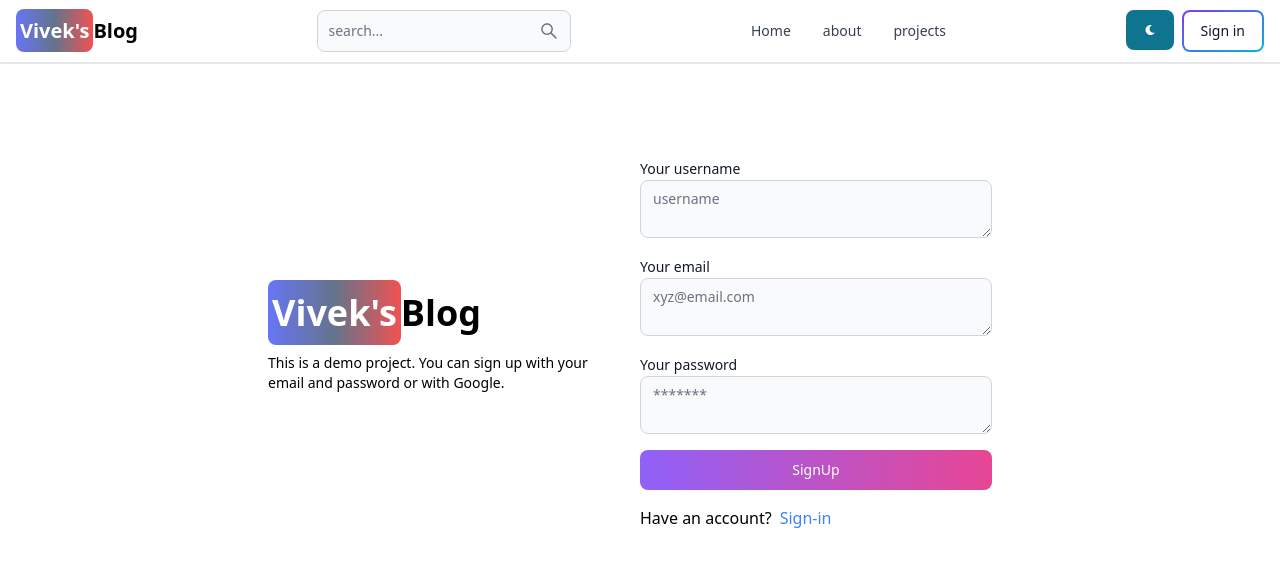
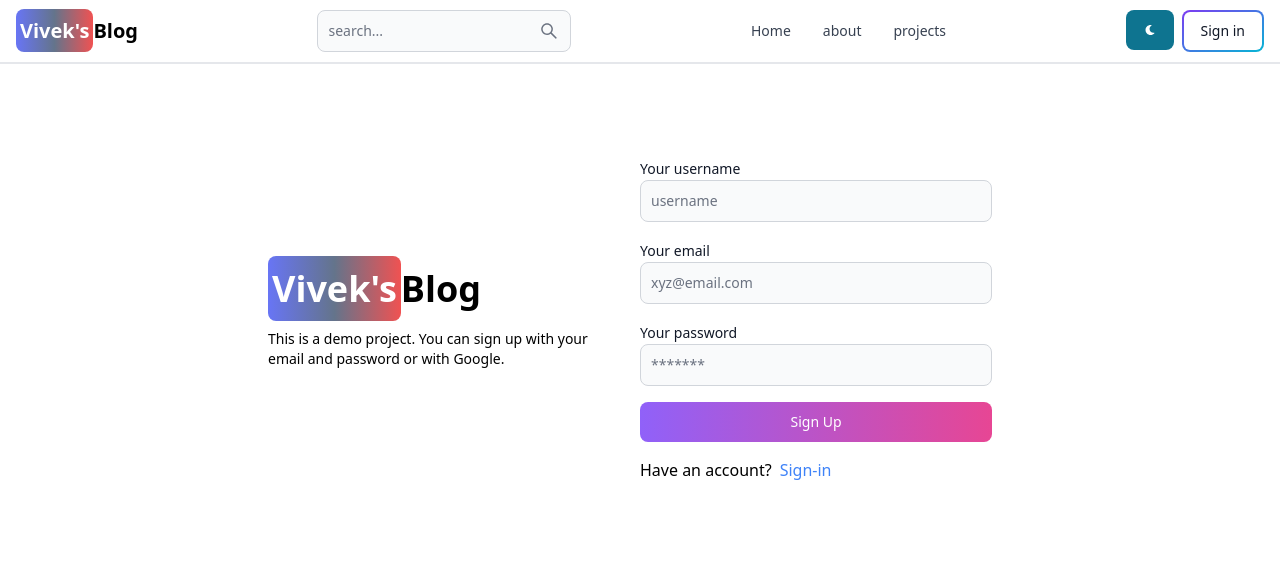
Before and after one commit to calverMingo/mern-blog, a React (Vite) app in the folder client/: page /sign-up in a window 1280 px wide. Shown: the top 566 px of the page. Built offline with nearby package versions, Linux system fonts and the light colour scheme.

Commit message:
add funtionality to the sign up page

```diff
--- a/client/src/pages/SignUp.jsx
+++ b/client/src/pages/SignUp.jsx
@@ -1,10 +1,48 @@
-import { Textarea } from "flowbite-react";
-import React from "react";
-import { Link } from "react-router-dom";
+import { Alert, Spinner, TextInput } from "flowbite-react";
+import React, { useState } from "react";
+import { Link, useNavigate } from "react-router-dom";
 import { Label } from "flowbite-react";
 import { Button } from "flowbite-react";
+export default function SignUp() {
+  const [formData, setFormData] = useState({});
+  const [errorMessage, setErrorMessage] = useState(null);
+  const [loading, setLoading] = useState(false);
+  const navigate = useNavigate();
 
-export default function SignUp() {
+  const handleChange = (e) => {
+    setFormData(() => {
+      return { ...formData, [e.target.id]: e.target.value.trim() };
+    });
+  };
+  console.log(formData);
+
+  const handleSubmit = async (e) => {
+    e.preventDefault();
+    if (!formData.username || !formData.password || !formData.email) {
+      return setErrorMessage("please fill out all fields.");
+    }
+    try {
+      setLoading(true);
+      setErrorMessage(null);
+      const res = await fetch("/api/auth/signup", {
+        method: "POST",
+        headers: { "Content-Type": "application/json" },
+        body: JSON.stringify(formData),
+      });
+      const data = await res.json();
+      if (data.success === false) {
+        setErrorMessage(data.message);
+      }
+      setLoading(false);
+      if (res.ok) {
+        navigate("/sign-in");
+      }
+    } catch (error) {
+      setErrorMessage(error.message);
+      setLoading(false);
+    }
+  };
+
   return (
     <div className=" min-h-screen mt-20 ">
       <div className="flex p-3 max-w-3xl mx-auto flex-col md:flex-row md:items-center gap-5">
@@ -27,32 +65,61 @@ export default function SignUp() {
 
         <div className="flex-1">
           {/* right div */}
-
-          <form className="flex flex-col gap-4">
+          <form className="flex flex-col gap-4" onSubmit={handleSubmit}>
             <div>
               <Label value="Your username" />
-              <Textarea type="text" placeholder="username" id="username" />
+              <TextInput
+                type="text"
+                placeholder="username"
+                id="username"
+                onChange={handleChange}
+              />
             </div>
             <div>
               <Label value=" Your email" />
-              <Textarea type="text" placeholder="xyz@email.com" id="email" />
+              <TextInput
+                type="email"
+                placeholder="xyz@email.com"
+                id="email"
+                onChange={handleChange}
+              />
             </div>
             <div>
               <Label value="Your password" />
-              <Textarea type="text" placeholder="*******" id="password" />
+              <TextInput
+                type="password"
+                placeholder="*******"
+                id="password"
+                onChange={handleChange}
+              />
             </div>
 
-            <Button gradientDuoTone="purpleToPink" type="submit">
-              SignUp
+            <Button
+              gradientDuoTone="purpleToPink"
+              type="submit"
+              disabled={loading}
+            >
+              {loading ? (
+                <>
+                  <Spinner size="sm" />
+                  <span>Loading...</span>
+                </>
+              ) : (
+                "Sign Up"
+              )}
             </Button>
           </form>
-
           <div className=" flex gap-2 mt-4">
             <span>Have an account?</span>
             <Link to="/sign-in" className="text-blue-500">
               Sign-in
             </Link>
           </div>
+          {errorMessage && (
+            <Alert className="mt-5" color="failure">
+              {errorMessage}
+            </Alert>
+          )}
         </div>
         <div />
       </div>
--- a/client/vite.config.js
+++ b/client/vite.config.js
@@ -1,7 +1,15 @@
-import { defineConfig } from 'vite'
-import react from '@vitejs/plugin-react-swc'
+import { defineConfig } from "vite";
+import react from "@vitejs/plugin-react-swc";
 
 // https://vitejs.dev/config/
 export default defineConfig({
+  server: {
+    proxy: {
+      "/api": {
+        target: "http://localhost:3000",
+        secure: false,
+      },
+    },
+  },
   plugins: [react()],
-})
+});
```
